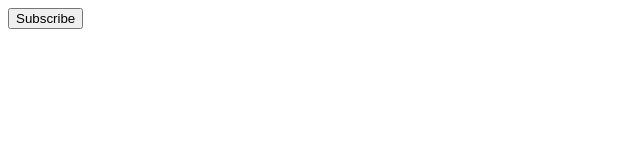
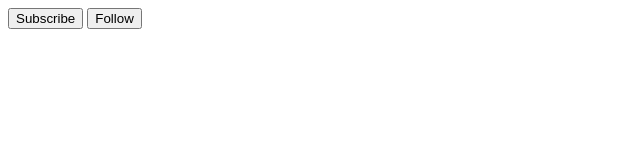
Before and after one commit to yohanness30/merge, a plain HTML site: page index.html in a window 1280 px wide. Shown: the whole page, without its empty margins (0-640 px from the left). Drawn offline with Linux system fonts and the light colour scheme.

Commit message:
commit-2

```diff
--- a/index.html
+++ b/index.html
@@ -7,5 +7,6 @@
 </head>
 <body>
   <button>Subscribe</button>
+  <button>Follow</button>
 </body>
 </html>
```
